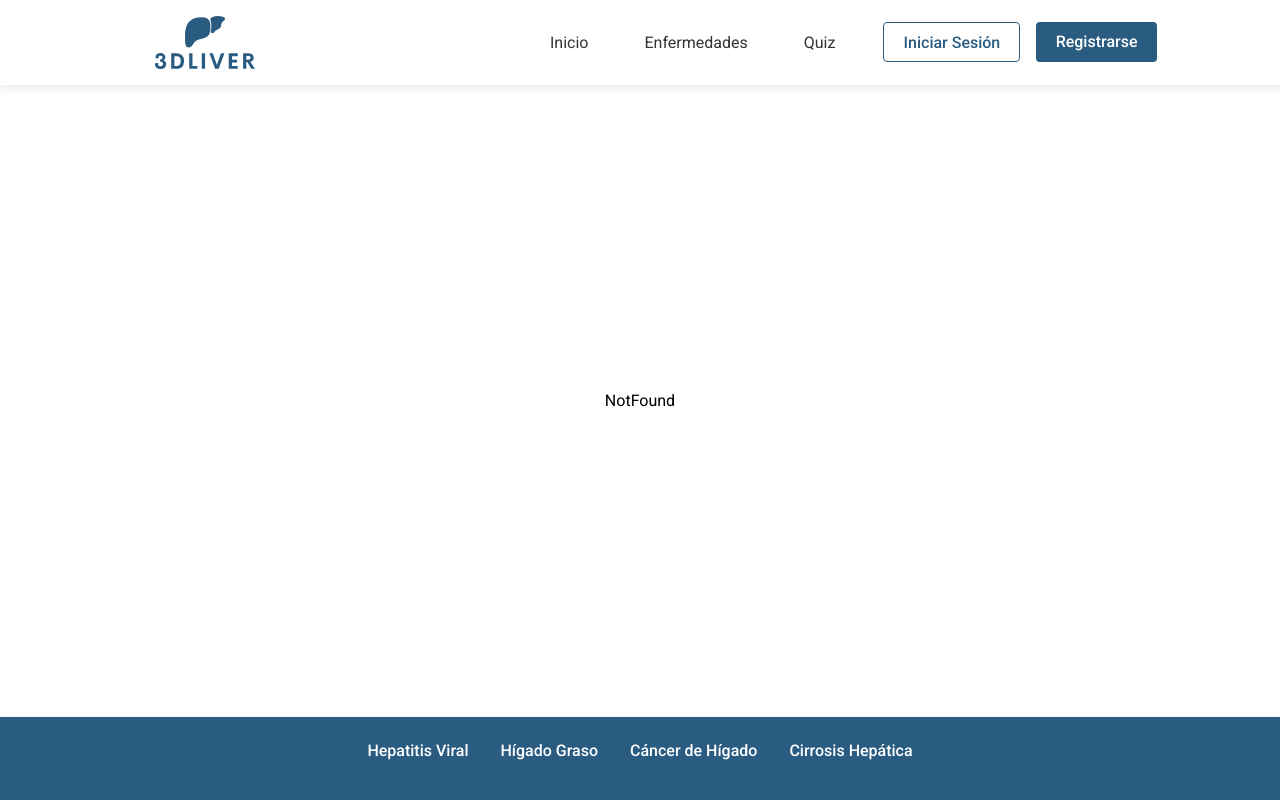
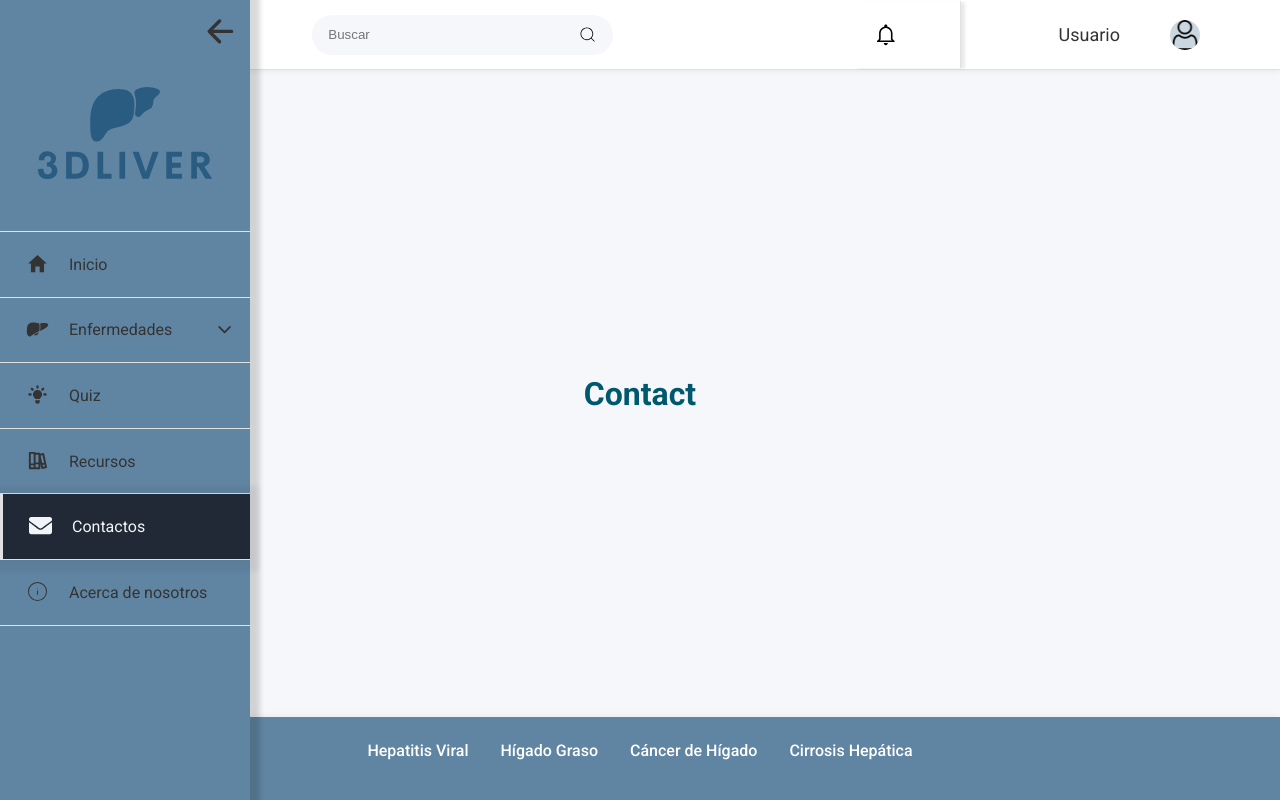
Before and after one commit to Jpdv9/3DLiver, a React (Vite) app: page /contacto in a window 1280 px wide. Built offline with nearby package versions, Linux system fonts and the light colour scheme.

Commit message:
Cambiando la interfaz como esta en figma

```diff
--- a/package.json
+++ b/package.json
@@ -10,8 +10,13 @@
     "preview": "vite preview"
   },
   "dependencies": {
+    "@fortawesome/fontawesome-svg-core": "^6.7.2",
+    "@fortawesome/free-solid-svg-icons": "^6.7.2",
+    "@fortawesome/react-fontawesome": "^0.2.2",
+    "@react-icons/all-files": "^4.1.0",
     "react": "^19.0.0",
     "react-dom": "^19.0.0",
+    "react-icons": "^5.5.0",
     "react-router": "^7.2.0",
     "react-router-dom": "^7.2.0",
     "zustand": "^5.0.3"
--- a/src/layout/footer/Footer.css
+++ b/src/layout/footer/Footer.css
@@ -1,5 +1,5 @@
 .footer {
-    background-color: #2a5c82;
+    background-color: #6085A2;
     padding: 1.5rem;
     text-align: center;
     box-shadow: 0 2px 10px rgba(0, 0, 0, 0.1);
--- a/src/layout/header/Header.css
+++ b/src/layout/header/Header.css
@@ -1,190 +1,350 @@
-.header {
-    background: #ffffff;
-    padding: 1rem;
-    display: flex;
-    align-items: center;
-    justify-content: space-around;
-    box-shadow: 0 2px 10px rgba(0, 0, 0, 0.1);
-    width: 100%;
-    top: 0;
-    z-index: 1000;
+:root {
+  --sidebar-bg: #6085A2;
+  --sidebar-active: #212936;
+  --accent-blue: #3498db;
+  --text-light: #ffffff;
+  --text-dark: #333333;
+  --border-color: #e1e1e1;
+  --header-height: 70px;
+  --sidebar-width: 250px
 }
 
-  /* Logo */
-  .logo-container {
-    display: flex;
-    align-items: center;
-    gap: 1rem;
+* {
+  margin: 0;
+  padding: 0;
+  box-sizing: border-box;
 }
 
-  .logo-img {
-    width: 100px;
-    height: auto;
+body {
+  font-family: 'Roboto', 'Segoe UI', sans-serif;
+  background-color: #f5f7fa;
 }
 
-  .logo-text {
-    color: #2a5c82;
-    font-size: 1.4rem;
-    font-weight: 600;
-    font-family: 'Roboto', sans-serif;
+.app-container{
+  display: flex;
+  min-width: 100vh;
 }
 
-  /* Navegacion */
-
-  .top-navigation-main {
-    align-items: center;
+/* sidebar estilos */
+.sidebar {
+  width: var(--sidebar-width);
+  background-color: var(--sidebar-bg);
+  color: var(--text-light);
+  box-shadow: 0 2px 5px 10px rgba(0, 0, 0, 0.15);
+  transition: left 0.3s ease;
+  height: 100vh;
+  position: fixed;
+  left: 0;
+  top: 0;
   display: flex;
-    flex-direction: row;
-    gap: .5rem;
-    left: inherit;
-    padding: 0;
-    position: static;
-    top: inherit;
-    z-index: inherit;
+  flex-direction: column;
+  padding: 0.5rem 0;
+  z-index: 100;
 }
 
-  .nav-container {
-    display: flex;
-    align-items: center;
-    gap: 2rem;
-    position: relative;
+.sidebar.hidden{
+  left: -280px;
+  transition: left 0.3s ease;
+}
+.sidebar.active {
+  left: 0;
 }
 
-  .nav-links {
+.sidebar-button-container {
   display: flex;
-    gap: 1.5rem;
-    align-items: center;
+  margin-bottom: 1rem ;
 }
 
-  .nav-link {
-    color: #333;
-    text-decoration: none;
-    padding: 0.5rem 1rem;
-    border-radius: 4px;
-    transition: background 0.3s ease, color 0.3s ease;
+.sidebar-button {
+  background: transparent;
+  justify-content: center;
+  border: none;
+  display: flex;
+  cursor: pointer;
+  margin-left:  12.3rem;
+  border-radius: 30px;
+  align-items: center;
+  padding: 0;
+  width: 47px;
+  height: 47px;
+
 }
 
-  .nav-link:hover,
-  .nav-link.active {
-    background: #f0f8ff;
-    color: #2a5c82;
+.sidebar-icon-back{
+  font-size: 2.3rem;
+  color: rgb(51, 51, 51);
+  padding: 0;
+  margin: 0;
 }
 
-  .dropdown {
-    position: relative;
+.sidebar-button:hover {
+  background-color: #95AEC1;
+  box-shadow: 0 2px 5px 5px rgba(0, 0, 0, 0.05);
+  color: #CAD7E0;
 }
 
-  .dropdown-content {
-    display: none;
-    position: absolute;
-    background: #fff;
-    box-shadow: 0 8px 16px rgba(0, 0, 0, 0.1);
-    border-radius: 4px;
-    min-width: 200px;
-    top: 100%;
-    left: 0;
-    z-index: 1;
+
+
+.sidebar-logo {
+  padding: 1rem;
+  text-align: center;
+  margin-bottom: 2rem;
+
+}
+
+.sidebar-logo img {
+  width: 80%;
+  height: auto;
+
+}
+
+.sidebar-menu {
+  display: flex;
+  flex-direction: column;
+  border-top: 0.2px solid var(--border-color);
+
+}
+
+/* Sub Menu */
+
+.sidebar-item-with-submenu{
+  display: flex;
   flex-direction: column;
 }
 
-  .dropdown:hover .dropdown-content {
+.submenu-trigger {
   display: flex;
+  align-items: center;
+  padding: 0.75rem 1rem;
+  color: rgb(51, 51, 51);
+  text-decoration: none;
+  margin: 0;
+  transition: all 0.2s ease;
+  border-bottom: 0.2px solid var(--border-color);
+  cursor: pointer;
+  justify-content: space-between;
+  padding-top: 20px;
+  padding-bottom: 20px;
 }
 
-  .dropdown-link {
-    padding: 0.8rem 1rem;
-    color: #333;
-    text-decoration: none;
-    transition: background 0.3s ease;
+.submenu-trigger:hover {
+  background-color: var(--sidebar-active);
+  border-left: 3px solid var(--border-color);
+  box-shadow: 0 2px 5px 10px rgba(0, 0, 0, 0.05);
+  color: #F2F5F8;
 }
 
-  .dropdown-link:hover {
-    background: #f8f9fa;
+.submenu-icon {
+  margin-left: auto;
+  font-size: 1.2rem;
 }
 
-  .auth-buttons {
-    display: flex;
-    gap: 1rem;
+.submenu {
+  max-height: 0;
+  overflow: hidden;
+  transition: max-height 0.3s ease-out;
+  background-color: #95AEC1;
 }
 
-  .btn {
-    padding: 0.6rem 1.2rem;
-    border-radius: 4px;
-    text-decoration: none;
-    font-weight: 500;
-    transition: background 0.3s ease, color 0.3s ease;
+.submenu.open {
+  max-height: 500px;
+  transition: max-height 0.5s ease-in;
 }
 
-  .login-btn {
-    color: #2a5c82;
-    border: 1px solid #2a5c82;
+.submenu-item {
+  display: flex;
+  align-items: center;
+  padding: 0.5rem 1rem 0.5rem 3rem;
+  color: rgb(51, 51, 51);
+  text-decoration: none;
+  transition: all 0.2s ease;
 }
 
-  .login-btn:hover {
-    background: #2a5c82;
-    color: #fff;
+.submenu-item:hover,
+.submenu-item:active {
+  background-color: var(--sidebar-active);
+  color: #F2F5F8;
 }
 
-  .register-btn {
-    background: #2a5c82;
-    color: #fff;
+/* Menu */
+
+.sidebar-item {
+  display: flex;
+  align-items: center;
+  padding: 0.75rem 1rem;
+  color: rgb(51, 51, 51);;
+  text-decoration: none;
+  margin: 0.25rem 0;
+  transition: all 0.2s ease;
+  border-color: #333333;
+  border-bottom: 0.2px solid var(--border-color);
+  align-items: center;
+  margin-top: 0;
+  margin-bottom: 0;
+  padding-top: 20px;
+  padding-bottom: 20px;
 }
 
-  .register-btn:hover {
-    background: #1a435e;
+.sidebar-item i {
+  margin-right: 10px;
+  font-size: 1.2rem;
 }
 
-  /* Ícono hamburger (Responsive) */
-  .hamburger {
-    display: none;
+.sidebar-item:hover,
+.sidebar-item.active {
+  background-color: var(--sidebar-active);
+  border-left: 3px solid var(--border-color);
+  box-shadow: 0 2px 5px 10px rgba(0, 0, 0, 0.05);
+  color: #F2F5F8;
+
+}
+
+.sidebar-icon{
+  width: 23px;
+  height: 23px;
+  margin-left: 10px;
+  margin-bottom: 0.1rem;
+  margin-right: 20px;
+}
+
+/* Header estilos*/
+
+.main-container{
+  flex: 1;
+  display: flex;
+  flex-direction: column;
+  transition: margin-left 0.3s ease;
+}
+
+.header {
+  height: var(--header-height);
+  background-color: #ffffff;
+  border-bottom: 1px solid var(--border-color);
+  display: flex;
+  align-items: center;
+  justify-content: space-between;
+  padding-right: 5rem ;
+  box-shadow: 0 2px 5px rgba(0, 0, 0, 0.05);
+}
+
+.hamburger-menu {
   cursor: pointer;
+  display: flex;
   flex-direction: column;
-    gap: 4px;
+  justify-content: space-between;
+  height: 18px;
+  padding: 0 1rem;
+  margin-left: 1rem;
 }
 
 .bar {
   width: 25px;
   height: 3px;
-    background: #2a5c82;
-    transition: transform 0.3s ease, opacity 0.3s ease;
+  background-color: var(--text-dark);
+  margin: 2px 0;
+  border-radius: 3px;
+}
+
+.search-container {
+  display: flex;
+  align-items: center;
+  background-color: #f5f7fa;
+  border-radius: 20px;
+  padding: 0.5rem;
+  height: 2.5rem;
+}
+
+.search-input {
+  border: none;
+  background: transparent;
+  padding: 0.5rem;
+  outline: none;
+  width: 250px;
+}
+
+.search-button {
+  background: transparent;
+  border: none;
+  cursor: pointer;
+  display: flex;
+  align-items: center;
+  justify-content: center;
+  border-radius: 25px;
+  height: 35px;
+  width: 35px;
+  padding: 0;
+}
+
+.search-icon {
+  font-size: 1.2rem;
+  color: #000;
+}
+.search-button:hover {
+  background-color: #CAD7E0;
+}
+
+.user-container {
+  display: flex;
+  justify-content: space-between;
+  gap: 5.5rem;
+}
+
+.notification-container {
+  display: flex;
+  align-items: center;
+  padding: 1rem;
+  border-right: 0.5px solid var(--border-color);
+  box-shadow: 4px 0.5px 3px rgba(0, 0, 0, 0.09);
+}
+
+.notification-button {
+  background: transparent;
+  border: none;
+  display: flex;
+  align-items: center;
+  justify-content: center;
+  border-radius: 50px;
+  height: 35px;
+  width: 35px;
+  padding: 0;
+  margin-right: 2.5rem;
+}
+
+.notification-icon {
+  font-size: 1.6rem;
+  color: black;
+  margin: 0;
+  padding: 0;
+
+}
+
+.notification-button:hover {
+  background-color: #CAD7E0;
 }
 
 
-  .hamburger.active .bar:nth-child(1) {
-    transform: translateY(7px) rotate(45deg);
+.user-profile {
+  display: flex;
+  align-items: center;
 }
 
-  .hamburger.active .bar:nth-child(2) {
-    opacity: 0;
+.user-info {
+  display: flex;
+  align-items: center;
+  gap:  2.5rem;
 }
 
-  .hamburger.active .bar:nth-child(3) {
-    transform: translateY(-7px) rotate(-45deg);
+.user-name {
+  font-weight: 2000;
+  color: var(--text-dark);
+  padding: 10px;
+  margin: 0;
+
 }
 
-  /*Configuracion para los dispositivos moviles*/
-  @media (max-width: 768px) {
-    .hamburger {
-      display: flex;
+.user-avatar {
+  width: 30px;
+  height: 30px;
+  border-radius: 50%;
+  background-color: #CAD7E0;
 }
-
-
-    .nav-links,
-    .auth-buttons {
-      display: none;
-    }
-
-    .nav-container.active .nav-links,
-    .nav-container.active .auth-buttons {
-      display: flex;
-      flex-direction: column;
-      gap: 1rem;
-      background: #fff;
-      position: absolute;
-      top: 100%;
-      right: 0;
-      left: 0;
-      padding: 1rem;
-      box-shadow: 0 4px 6px rgba(0, 0, 0, 0.1);
-    }
-  }
--- a/src/layout/header/Header.jsx
+++ b/src/layout/header/Header.jsx
@@ -1,71 +1,138 @@
 import { NavLink } from 'react-router';
 import { useState } from 'react';
+import { GiLiver } from 'react-icons/gi';
+import { IoMdHome, IoMdNotificationsOutline } from "react-icons/io";
+import { RiBookShelfLine } from "react-icons/ri";
+import { HiLightBulb } from "react-icons/hi";
+import { FaEnvelope } from "react-icons/fa";
+import { CiCircleInfo, CiSearch } from "react-icons/ci";
+import { IoArrowBack, IoChevronDown, IoChevronUp } from "react-icons/io5";
+
 import './Header.css';
 
 const Header = () => {
-  const [isMenuOpen, setIsMenuOpen] = useState(false);
+  const [isMenuOpen, setIsMenuOpen] = useState(true);
+  const [isSubmenuOpen, setIsSubmenuOpen] = useState(false);
 
+  // Abrir el menu
   const toggleMenu = () => {
     setIsMenuOpen(!isMenuOpen);
   };
 
+  // Cerrar el menu
+  const closeMenu = () => {
+    setIsMenuOpen(false);
+  };
+
+  // Controlar el submenu
+  const toggleSubmenu = () => {
+    setIsSubmenuOpen(!isSubmenuOpen);
+  };
+
   return (
-    <header className='header'>
-      <div className='logo-container'>
-        <img src='/imagenes/logo/3DLIVER Logotipo.svg' alt='logo Empresa' className='logo-img' to/>
-      </div>
+    <div className='app-container'>
+      {/* Menu */}
+      <aside className={`sidebar ${isMenuOpen ? '' : 'hidden'}`}>
+        <div className='sidebar-button-container'>
+          <button
+            className='sidebar-button'
+            onClick={closeMenu}
+            type="button"
+          >
+            <IoArrowBack className='sidebar-icon-back' />
+          </button>
+        </div>
+        <div className='sidebar-logo'>
+          <img src="/imagenes/logo/3DLIVER Logotipo.svg" alt="3DLIVER logo" />
+        </div>
+        <nav className='sidebar-menu'>
+          <NavLink to="/" className="sidebar-item" activeClassName="active">
+            <IoMdHome className='sidebar-icon'/> Inicio
+          </NavLink>
 
-      <div className='top-navigation-main'>
-        <nav className={`nav-container ${isMenuOpen ? 'active' : ''}`}>
-          <div className={`hamburger ${isMenuOpen ? 'active' : ''}`} onClick={toggleMenu}>
+          {/* Elemento de Enfermedades con submenú */}
+          <div className="sidebar-item-with-submenu">
+            <div
+              className="sidebar-item submenu-trigger"
+              onClick={toggleSubmenu}
+            >
+              <GiLiver className='sidebar-icon'/>
+              Enfermedades
+              {/* Ícono para indicar si el submenú está abierto o cerrado */}
+              {isSubmenuOpen ? (
+                <IoChevronUp className='submenu-icon' />
+              ) : (
+                <IoChevronDown className='submenu-icon' />
+              )}
+            </div>
+
+            {/* Submenú de enfermedades */}
+            <div className={`submenu ${isSubmenuOpen ? 'open' : ''}`}>
+              <NavLink to="/higado/hepatitis-viral" className="submenu-item" activeClassName="active">
+                Hepatitis Viral
+              </NavLink>
+              <NavLink to="/higado/higado-graso" className="submenu-item" activeClassName="active">
+                Higado Graso
+              </NavLink>
+              <NavLink to="/higado/cancer-higado" className="submenu-item" activeClassName="active">
+                Cancer De Higado
+              </NavLink>
+              <NavLink to="/higado/cirrosis-hepatica" className="submenu-item" activeClassName="active">
+                Cirrosis Hepática
+              </NavLink>
+            </div>
+          </div>
+
+          <NavLink to="/quiz" className="sidebar-item" activeClassName="active">
+            <HiLightBulb className='sidebar-icon'/> Quiz
+          </NavLink>
+          <NavLink to="/recursos" className="sidebar-item" activeClassName="active">
+            <RiBookShelfLine className='sidebar-icon'/>
+            Recursos
+          </NavLink>
+          <NavLink to="/contacto" className="sidebar-item" activeClassName="active">
+            <FaEnvelope className='sidebar-icon' />
+            Contactos
+          </NavLink>
+          <NavLink to="/sobre-nosotros" className="sidebar-item" activeClassName="active">
+            <CiCircleInfo className='sidebar-icon'/>
+            Acerca de nosotros
+          </NavLink>
+        </nav>
+      </aside>
+
+      <div className={`main-container ${isMenuOpen ? '' : 'expanded'}`}>
+        {/* Header */}
+        <header className='header'>
+          <div className='hamburger-menu' onClick={toggleMenu}>
             <div className='bar'></div>
             <div className='bar'></div>
             <div className='bar'></div>
           </div>
 
-          <div className='nav-links'>
-            <NavLink to='/' exact className='nav-link' activeClassName='active'>
-              Inicio
-            </NavLink>
+          <div className='search-container'>
+            <input type='search' className='search-input' placeholder='Buscar'/>
+            <button className='search-button'>
+              <CiSearch className='search-icon'/>
+            </button>
+          </div>
 
-            <div className='dropdown'>
-              <NavLink to='/higado' className='nav-link' activeClassName='active'>
-                Enfermedades
-              </NavLink>
-              <div className='dropdown-content'>
-                <NavLink to='/higado/hepatitis-viral' className='dropdown-link'>
-                  Hepatitis Viral
-                </NavLink>
-                <NavLink to='/higado/cirrosis-hepatica' className='dropdown-link'>
-                  Cirrosis Hepática
-                </NavLink>
-                <NavLink to='/higado/cancer-higado' className='dropdown-link'>
-                  Cáncer Hígado
-                </NavLink>
-                <NavLink to='/higado/higado-graso' className='dropdown-link'>
-                  Hígado Graso
-                </NavLink>
+          <div className='user-container'>
+            <div className='notification-container'>
+              <button className='notification-button'>
+                <IoMdNotificationsOutline className='notification-icon'/>
+              </button>
+            </div>
+            <div className='user-profile'>
+              <div className='user-info'>
+                <span className='user-name'>Usuario</span>
+                <img src='/imagenes/user/user.png' alt="Perfil de usuario" className='user-avatar'/>
               </div>
             </div>
-
-            <NavLink to='/quiz' className='nav-link' activeClassName='active'>
-              Quiz
-            </NavLink>
           </div>
-
-          <div className='auth-buttons'>
-            <NavLink to='/login' className='btn login-btn'>
-              Iniciar Sesión
-            </NavLink>
-            <NavLink to='/register' className='btn register-btn'>
-              Registrarse
-            </NavLink>
-          </div>
-        </nav>
+        </header>
       </div>
-
-
-    </header>
+    </div>
   );
 };
 
--- a/src/main.jsx
+++ b/src/main.jsx
@@ -1,16 +1,19 @@
-import { StrictMode } from 'react'
 import { createRoot } from 'react-dom/client'
 import './index.css'
 import {BrowserRouter, Routes, Route} from 'react-router'
 import Home from './pages/home/Home'
 import Quiz from './pages/quiz/Quiz'
 import NotFound from './pages/not-found/NotFound'
+import Contact from './pages/contact/Contact'
+import Resources from './pages/resources/Resources'
+import AboutUs from './pages/about-us/AboutUs'
 import Liver from './pages/liver/Liver'
 import LiverCancer from './pages/liver/liver-cancer/LiverCancer'
 import ViralHepatitis from './pages/liver/viral-hepatitis/ViralHepatitis'
 import Layout from './layout/Layout'
 import LiverCirrhosis from './pages/liver/liver-cirrhosis/LiverCirrhosis'
 import FattyLiver from './pages/liver/fatty-liver/FattyLiver'
+
 
 
 createRoot(document.getElementById('root')).render(
@@ -20,6 +23,9 @@ createRoot(document.getElementById('root')).render(
         <Route index path='/' element = {<Home/>}/>
         <Route path='quiz' element = {<Quiz/>}/>
         <Route path='*' element = {<NotFound/>}/>
+        <Route path='contacto' element={<Contact/>}/>
+        <Route path='recursos' element={<Resources/>}/>
+        <Route path='sobre-nosotros' element={<AboutUs/>}/>
         <Route path='higado' element = {<Liver/>}>
           <Route path='cancer-higado' element = {<LiverCancer/>}/>
           <Route path='hepatitis-viral' element = {<ViralHepatitis/>}/>
--- /dev/null
+++ b/src/pages/about-us/AboutUs.jsx
@@ -0,0 +1,11 @@
+import './AboutUs.css'
+
+const AboutUs = () => {
+    return(
+        <div>
+            <h1>AboutUs</h1>
+        </div>
+    )
+}
+
+export default AboutUs
--- /dev/null
+++ b/src/pages/contact/Contact.jsx
@@ -0,0 +1,11 @@
+import './Contact.css'
+
+const Contact = () => {
+    return(
+        <div>
+            <h1>Contact</h1>
+        </div>
+    )
+}
+
+export default Contact
--- /dev/null
+++ b/src/pages/resources/Resources.jsx
@@ -0,0 +1,11 @@
+import './Resources.css'
+
+const Resources = () => {
+    return(
+        <div>
+            <h1>Resources</h1>
+        </div>
+    )
+}
+
+export default Resources
```
Also changed, not shown: public/imagenes/user/user.png (added), src/pages/about-us/AboutUs.css (added), src/pages/contact/Contact.css (added), src/pages/resources/Resources.css (added), 1 other file (tests, documents, lock files or other folders). Lines whose indentation alone changed are shown as unchanged.
